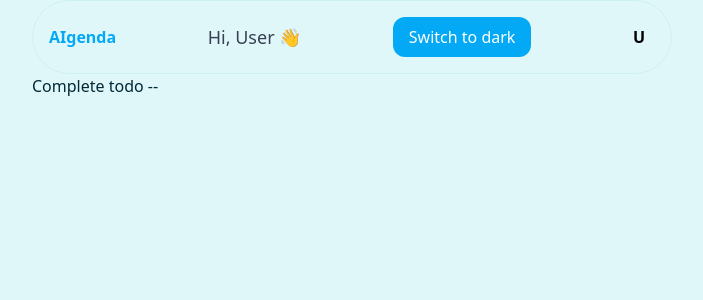
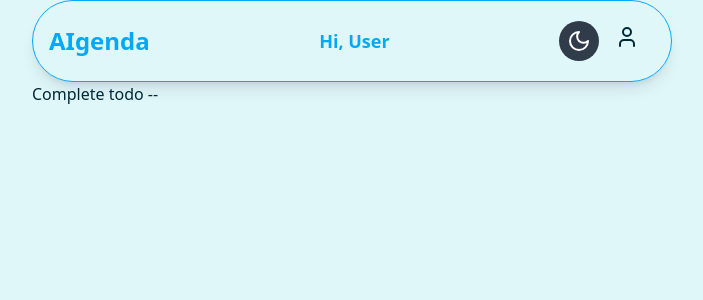
Before and after one commit to vallabhtiwari/aigenda, a Next.js app: page / in a window 1280 px wide. Shown: the top 300 px of the page, without its empty margins (288-991 px from the left). Built offline with nearby package versions, Linux system fonts and the light colour scheme.

Commit message:
improve Navbar

```diff
--- a/src/app/components/Navbar.tsx
+++ b/src/app/components/Navbar.tsx
@@ -1,13 +1,19 @@
-import ThemeToggle from "./ThemeToggle";
+import { NavLink } from "@/app/components/NavLink";
+import { ThemeToggle } from "@/app/components/ThemeToggle";
+import { User } from "lucide-react";
 
 export function Navbar() {
   return (
-    <nav className="w-full p-4 flex justify-between items-center border border-muted rounded-full">
-      <h1>AIgenda</h1>
-      <div className="  text-gray-700 text-lg">Hi, User 👋</div>
-      <ThemeToggle />
-      <div className="w-8 h-8  rounded-full flex items-center justify-center text-black font-semibold">
-        U
+    <nav className="w-full p-4 flex justify-between items-center border border-primary rounded-full shadow-lg">
+      <NavLink href="/" className="text-2xl">
+        <h1>AIgenda</h1>
+      </NavLink>
+      <h1 className="text-lg">Hi, User</h1>
+      <div className="flex justify-between items-center gap-2">
+        <ThemeToggle />
+        <div className="w-12 h-12  p-2 rounded-full font-semibold hover:cursor-pointer">
+          <User />
+        </div>
       </div>
     </nav>
   );
--- a/src/app/components/ThemeToggle.tsx
+++ b/src/app/components/ThemeToggle.tsx
@@ -1,14 +1,16 @@
 "use client";
 import { useTheme } from "@/providers/ThemeProvider";
+import { Sun, Moon } from "lucide-react";
 import React from "react";
 
-const ThemeToggle = () => {
+export const ThemeToggle = () => {
   const { theme, toggleTheme } = useTheme();
   return (
-    <button onClick={toggleTheme}>
-      Switch to {theme === "dark" ? "light" : "dark"}
+    <button
+      onClick={toggleTheme}
+      className="p-2 rounded-full text-white bg-gray-800/90 dark:text-black dark:bg-white hover:cursor-pointer"
+    >
+      {theme === "dark" ? <Sun /> : <Moon />}
     </button>
   );
 };
-
-export default ThemeToggle;
```
Also changed, not shown: package.json (+7 -5 lines), 1 other file (tests, documents, lock files or other folders).
